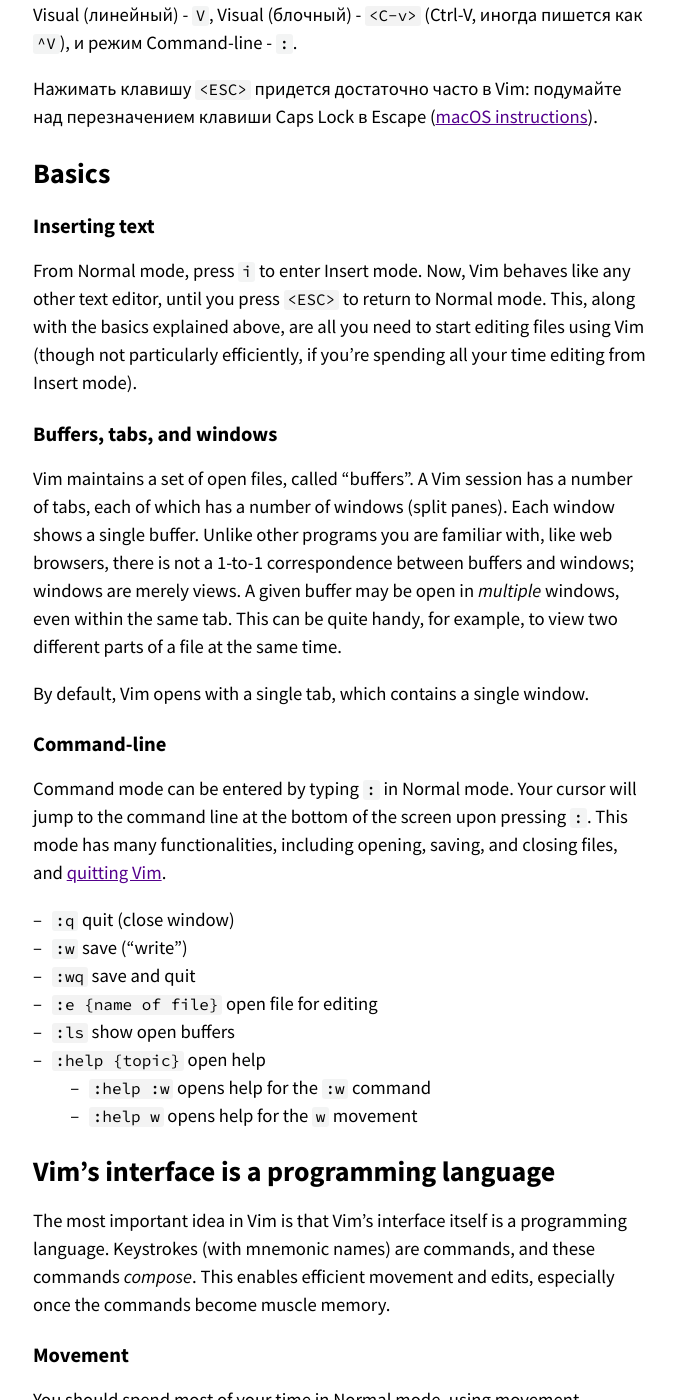
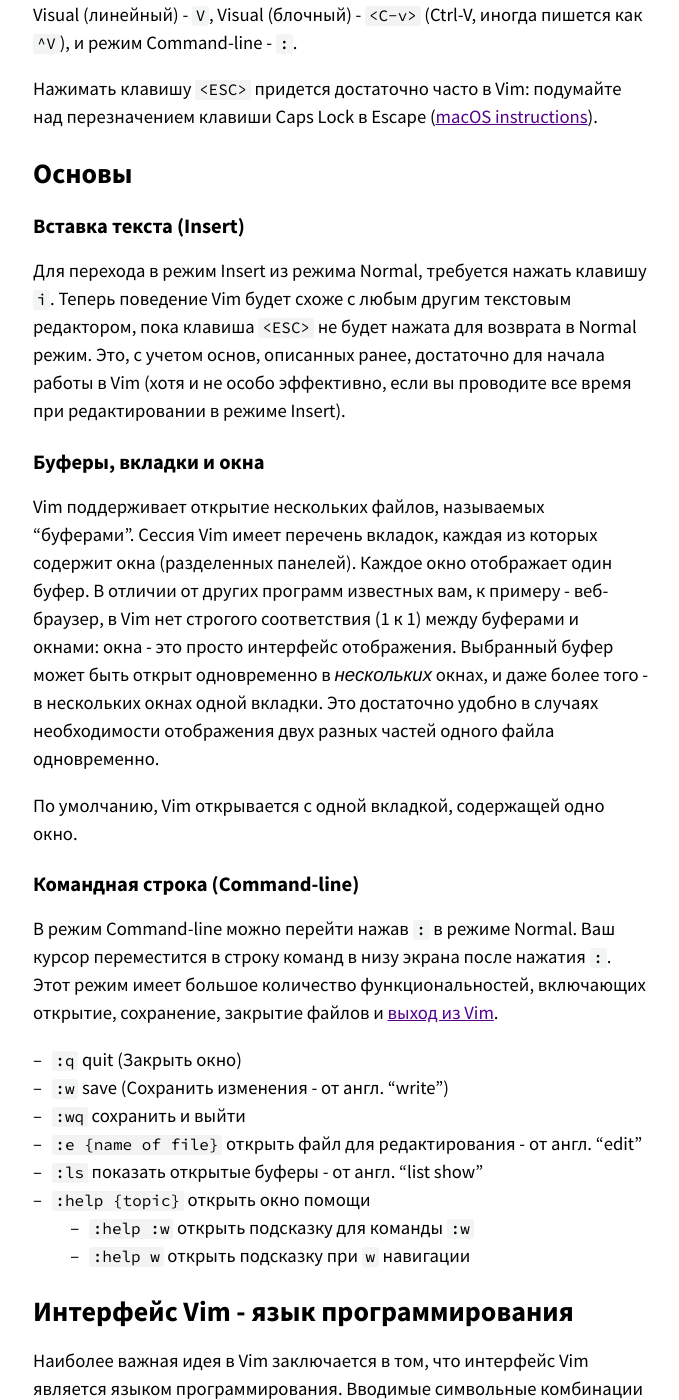
Before and after one commit to missing-semester-rus/missing-semester-rus.github.io, a Jekyll site: the page built from _2020/editors.md, in a window 1280 px wide and 1400 px high, scrolled down 3476 px. Shown: the whole window, without its empty margins (299-978 px from the left). Built offline with Jekyll 4.4.1, drawn with Linux system fonts in a browser that asks for light colours; some of the changed text lies outside the part shown.

Commit message:
Lecture 3, part 2-4/5

```diff
--- a/_2020/editors.md
+++ b/_2020/editors.md
@@ -90,123 +90,107 @@
 Escape ([macOS
 instructions](https://vim.fandom.com/wiki/Map_caps_lock_to_escape_in_macOS)).
 
-# Basics
+# Основы
 
-## Inserting text
+## Вставка текста (Insert)
 
-From Normal mode, press `i` to enter Insert mode. Now, Vim behaves like any
-other text editor, until you press `<ESC>` to return to Normal mode. This,
-along with the basics explained above, are all you need to start editing files
-using Vim (though not particularly efficiently, if you're spending all your
-time editing from Insert mode).
+Для перехода в режим Insert из режима Normal, требуется нажать клавишу `i`.
+Теперь поведение Vim будет схоже с любым другим текстовым редактором, пока клавиша `<ESC>` не будет нажата для возврата в Normal режим. Это,
+с учетом основ, описанных ранее, достаточно для начала работы в Vim (хотя и не особо эффективно, если вы проводите все время при редактировании в режиме Insert).
 
-## Buffers, tabs, and windows
+## Буферы, вкладки и окна
 
-Vim maintains a set of open files, called "buffers". A Vim session has a number
-of tabs, each of which has a number of windows (split panes). Each window shows
-a single buffer. Unlike other programs you are familiar with, like web
-browsers, there is not a 1-to-1 correspondence between buffers and windows;
-windows are merely views. A given buffer may be open in _multiple_ windows,
-even within the same tab. This can be quite handy, for example, to view two
-different parts of a file at the same time.
+Vim поддерживает открытие нескольких файлов, называемых "буферами". Сессия Vim имеет перечень вкладок, каждая из которых содержит окна (разделенных панелей). Каждое окно отображает один буфер. В отличии от других программ известных вам, к примеру - веб-браузер, в Vim нет строгого соответствия (1 к 1) между буферами и окнами: окна - это просто интерфейс отображения. Выбранный буфер может быть открыт одновременно в _нескольких_ окнах, и даже более того - в нескольких окнах одной вкладки. Это достаточно удобно в случаях необходимости отображения двух разных частей одного файла одновременно.
 
-By default, Vim opens with a single tab, which contains a single window.
+По умолчанию, Vim открывается с одной вкладкой, содержащей одно окно.
 
-## Command-line
+## Командная строка (Command-line)
 
-Command mode can be entered by typing `:` in Normal mode. Your cursor will jump
-to the command line at the bottom of the screen upon pressing `:`. This mode
-has many functionalities, including opening, saving, and closing files, and
-[quitting Vim](https://twitter.com/iamdevloper/status/435555976687923200).
+В режим Command-line можно перейти нажав `:` в режиме Normal. Ваш курсор переместится
+в строку команд в низу экрана после нажатия `:`. Этот режим имеет большое количество функциональностей, включающих открытие, сохранение, закрытие файлов и
+[выход из Vim](https://twitter.com/iamdevloper/status/435555976687923200).
 
-- `:q` quit (close window)
-- `:w` save ("write")
-- `:wq` save and quit
-- `:e {name of file}` open file for editing
-- `:ls` show open buffers
-- `:help {topic}` open help
-    - `:help :w` opens help for the `:w` command
-    - `:help w` opens help for the `w` movement
+- `:q` quit (Закрыть окно)
+- `:w` save (Сохранить изменения - от англ. "write")
+- `:wq` сохранить и выйти
+- `:e {name of file}` открыть файл для редактирования - от англ. "edit"
+- `:ls` показать открытые буферы - от англ. "list show"
+- `:help {topic}` открыть окно помощи
+    - `:help :w` открыть подсказку  для команды `:w`
+    - `:help w` открыть подсказку при `w` навигации
 
-# Vim's interface is a programming language
+# Интерфейс Vim - язык программирования
 
-The most important idea in Vim is that Vim's interface itself is a programming
-language. Keystrokes (with mnemonic names) are commands, and these commands
-_compose_. This enables efficient movement and edits, especially once the
-commands become muscle memory.
+Наиболее важная идея в Vim заключается в том, что интерфейс Vim является языком программирования.
+Вводимые символьные комбинации (из мнемонических имен) - команды, и эти команды можно
+_объединять_. Это позволяет эффективно перемещаться и вносить изменения, в особенности тогда, когда команды отложены в мышечной памяти.
 
-## Movement
+## Перемещение
 
-You should spend most of your time in Normal mode, using movement commands to
-navigate the buffer. Movements in Vim are also called "nouns", because they
-refer to chunks of text.
+Вы должны проводить основную часть времени в Normal режиме, используя команды для перемещения по
+буферу. Перемещения в Vim так же называют "существительные", потому что они относятся на части (блоки) текста.
 
-- Basic movement: `hjkl` (left, down, up, right)
-- Words: `w` (next word), `b` (beginning of word), `e` (end of word)
-- Lines: `0` (beginning of line), `^` (first non-blank character), `$` (end of line)
-- Screen: `H` (top of screen), `M` (middle of screen), `L` (bottom of screen)
-- Scroll: `Ctrl-u` (up), `Ctrl-d` (down)
-- File: `gg` (beginning of file), `G` (end of file)
-- Line numbers: `:{number}<CR>` or `{number}G` (line {number})
-- Misc: `%` (corresponding item)
-- Find: `f{character}`, `t{character}`, `F{character}`, `T{character}`
-    - find/to forward/backward {character} on the current line
-    - `,` / `;` for navigating matches
-- Search: `/{regex}`, `n` / `N` for navigating matches
+- Базовое перемещение: `hjkl` (влево, вниз, вверх, вправо)
+- Слова: `w` (следующее слово), `b` (начало предыдущего слова), `e` (конец следующего слова )
+- Строки: `0` (начало строки), `^` (первый непробельный символ строки), `$` (окончание строки)
+- Экран: `H` (верх экрана), `M` (середина экрана), `L` (низ экрана)
+- Scroll: `Ctrl-u` (вверх), `Ctrl-d` (вниз)
+- Файл: `gg` (начало файла), `G` (конец файла)
+- Номер строки	: `:{number}<CR>` либо `{number}G` (номер строки - {number}, <CR> - нажатие клавиши Enter)
+- Дополнительно: `%` (связанный символ - пример: переход между скобками, кавычками и т.д.)
+- Поиск: `f{character}`, `t{character}`, `F{character}`, `T{character}`
+	- f | F - поиск символа в строке (вперед | назад)
+    - t | T - переход к символу, за которым находится искомый {character} в текущей строке (вперед | назад)
+    - `,` / `;` для перехода между результатами поиска
+- Поиск по файлу: `/{regex}`, `n` / `N` для навигации по результатам.
 
-## Selection
+## Выбор
 
-Visual modes:
+Визуальный режим:
 
 - Visual
 - Visual Line
 - Visual Block
 
-Can use movement keys to make selection.
+После перехода в визуальный режим - используйте клавиши навигации для выбора части текста.
 
-## Edits
+## Внесение изменений
 
-Everything that you used to do with the mouse, you now do with the keyboard
-using editing commands that compose with movement commands. Here's where Vim's
-interface starts to look like a programming language. Vim's editing commands
-are also called "verbs", because verbs act on nouns.
+Все, что вы раньше делали с помощью мыши, сейчас требуется делать на клавиатуре с помощью команд редактирования, которые  следует объединить с командами перемещения.
+Вот где интерфейс Vim начинает выглядеть как язык программирования. Команды редактирования в Vim так же называют глаголами "verbs", потому что глаголы действуют на существительные.
 
-- `i` enter Insert mode
-    - but for manipulating/deleting text, want to use something more than
-    backspace
-- `o` / `O` insert line below / above
-- `d{motion}` delete {motion}
-    - e.g. `dw` is delete word, `d$` is delete to end of line, `d0` is delete
-    to beginning of line
-- `c{motion}` change {motion}
-    - e.g. `cw` is change word
-    - like `d{motion}` followed by `i`
-- `x` delete character (equal do `dl`)
-- `s` substitute character (equal to `xi`)
-- Visual mode + manipulation
-    - select text, `d` to delete it or `c` to change it
-- `u` to undo, `<C-r>` to redo
-- `y` to copy / "yank" (some other commands like `d` also copy)
-- `p` to paste
-- Lots more to learn: e.g. `~` flips the case of a character
+- `i` переход в Insert режим
+    - но для изменения/удаления текст желательно использовать что-то более удобное чем "backspace"
+- `o` / `O` вставка строки ниже / Выше
+- `d{motion}` удалить {команда передвижения}
+    - примеры: `dw` - удалить слово, `d$` - удалить все до конца строки, `d0` - удалить все до начала строки, `d3d` - удалить 3 строки.
+- `c{motion}` изменить {команда передвижения}
+    - к примеру: `cw` - изменить слово (удалить и перейти в режим Insert)
+- `x` удалить символ (соответствует - `dl`)
+- `s` заменить символ (соответствует - `xi`)
+- Visual режим + манипуляции
+    - выделить текст, `d` - для удаления либо `c` для его изменения
+- `u` для отмены последнего действия, `<C-r>` - повторение отмененного действия
+- `y` копирование
+- `p` вставка
+- И еще большое количество для изучения, к примеру -  `~` изменяет регистр символа
 
-## Counts
+## Количество
 
-You can combine nouns and verbs with a count, which will perform a given action
-a number of times.
+Вы можете объединять существительные и глаголы (объекты и действия) с количеством,в результате чего будет произведено выбранное действие указанное количество раз.
 
-- `3w` move 3 words forward
-- `5j` move 5 lines down
-- `7dw` delete 7 words
+- `3w` переместиться на 3 слова вперед
+- `5j` переместиться на 5 строк вниз
+- `7dw` удалить 7 слов
 
-## Modifiers
+## Модификаторы
 
-You can use modifiers to change the meaning of a noun. Some modifiers are `i`,
-which means "inner" or "inside", and `a`, which means "around".
+Вы можете использовать модификаторы для изменения значения существительных (объектов). Некоторые модификаторы являются `i`,
+что обозначает - внутренний, внутри ("inner", "inside"), и `a` - внешние ("around").
 
-- `ci(` change the contents inside the current pair of parentheses
-- `ci[` change the contents inside the current pair of square brackets
-- `da'` delete a single-quoted string, including the surrounding single quotes
+- `ci(` изменить содержимое внутри текущей пары скобок
+- `ci[` изменить содержимое внутри текущей пары квадратных скобок
+- `da'` удалить содержимое подстроки, отмеченной одинарными кавычками, включая одинарные кавычки.
 
 # Demo
 
```
